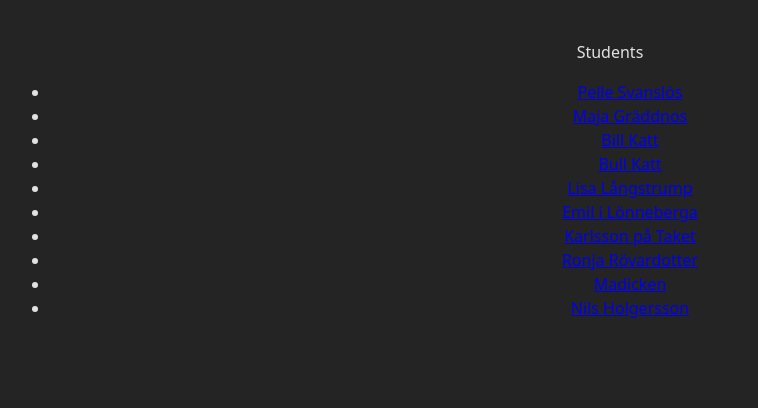
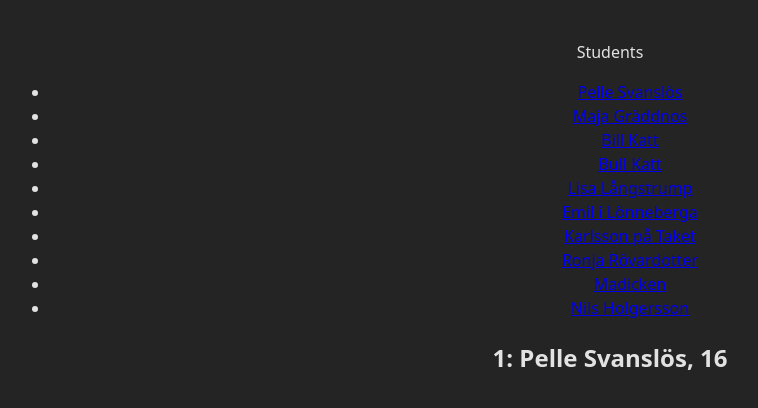
Before and after one commit to VonRiddarn/braintrail, a React (Vite) app: page /students/1 in a window 1280 px wide. Shown: the top 408 px of the page, without its empty margins (30-788 px from the left). Built offline with nearby package versions, Linux system fonts and the light colour scheme.

Commit message:
fix: use outlet to display selected user

```diff
--- a/src/routes/Students.tsx
+++ b/src/routes/Students.tsx
@@ -1,5 +1,5 @@
-import { Link } from "react-router-dom";
-import { studentsDb } from "../StudentsDB";
+import { Link, Outlet } from "react-router-dom";
+import { studentsDb } from "../studentsDb";
 
 const Students = () => {
 	return (
@@ -13,6 +13,7 @@ const Students = () => {
 						</li>
 					))}
 				</ul>
+				<Outlet />
 			</div>
 		</div>
 	);
```
